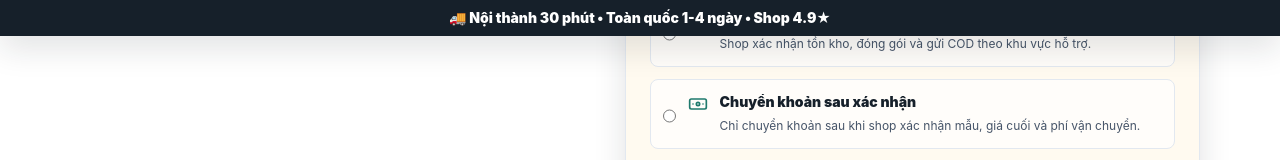
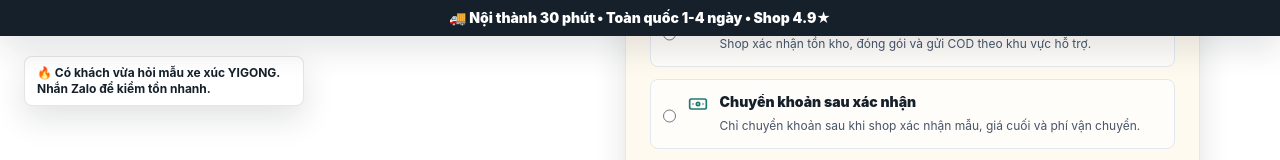
Before and after one commit to Napigostore/Xe-c-ng-tr-nh, a Next.js app: page / in a window 1280 px wide. Both pictures are taken after a click on the button "Copy đơn". Shown: the part 3345-3505 px from the top of the page. Built offline with nearby package versions, Linux system fonts and the light colour scheme.

Commit message:
Add stronger conversion triggers

```diff
--- a/app/components/ConversionWidgets.tsx
+++ b/app/components/ConversionWidgets.tsx
@@ -23,14 +23,24 @@ export function ConversionWidgets({
   shopUrl
 }: ConversionWidgetsProps) {
   const [showOffer, setShowOffer] = useState(false);
+  const [showProof, setShowProof] = useState(false);
 
   useEffect(() => {
     const dismissedAt = Number(localStorage.getItem(storageKey) || 0);
     const shouldShow = Date.now() - dismissedAt > oneDay;
     if (!shouldShow) return;
 
-    const timer = window.setTimeout(() => setShowOffer(true), 20000);
+    const timer = window.setTimeout(() => setShowOffer(true), 18000);
     return () => window.clearTimeout(timer);
+  }, []);
+
+  useEffect(() => {
+    const timer = window.setTimeout(() => setShowProof(true), 8000);
+    const hideTimer = window.setTimeout(() => setShowProof(false), 18000);
+    return () => {
+      window.clearTimeout(timer);
+      window.clearTimeout(hideTimer);
+    };
   }, []);
 
   const closeOffer = () => {
@@ -43,6 +53,12 @@ export function ConversionWidgets({
       <div className="fixed inset-x-0 top-0 z-50 bg-ink px-3 py-2 text-center text-xs font-black text-white shadow-lift md:text-sm">
         🚚 Nội thành 30 phút • Toàn quốc 1-4 ngày • Shop 4.9★
       </div>
+
+      {showProof ? (
+        <div className="fixed left-3 top-12 z-40 max-w-[280px] rounded-[8px] border border-black/10 bg-white px-3 py-2 text-xs font-bold text-ink shadow-lift md:left-6 md:top-14">
+          🔥 Có khách vừa hỏi mẫu xe xúc YIGONG. Nhắn Zalo để kiểm tồn nhanh.
+        </div>
+      ) : null}
 
       <a
         href={primaryChatUrl}
@@ -79,10 +95,10 @@ export function ConversionWidgets({
             <div className="flex items-start justify-between gap-3">
               <div>
                 <p className="text-sm font-semibold uppercase tracking-[0.16em] text-signal-red">
-                  Ưu đãi hôm nay
+                  Đừng bỏ lỡ mẫu đang có sẵn
                 </p>
                 <h2 id="offer-title" className="mt-1 text-2xl font-black">
-                  Nhắn Zalo để kiểm tồn và giữ ưu đãi
+                  Nhắn Zalo để kiểm tồn, xem video thật và giữ mẫu đẹp
                 </h2>
               </div>
               <button
@@ -95,7 +111,7 @@ export function ConversionWidgets({
               </button>
             </div>
             <p className="mt-3 text-sm leading-6 text-slate-600">
-              Shop hỗ trợ chọn mẫu theo độ tuổi, gửi video thật và báo thời gian giao trước khi chốt đơn.
+              Shop hỗ trợ chọn mẫu theo độ tuổi của bé, gửi video sản phẩm thật và báo thời gian giao trước khi chốt đơn.
             </p>
             <div className="mt-4 grid gap-2 rounded-[8px] bg-[#fff2c7] p-3 text-sm font-bold text-ink">
               <p className="flex items-center gap-2">
@@ -103,6 +119,7 @@ export function ConversionWidgets({
                 Nội thành hỏa tốc từ 30 phút, đi tỉnh 1-4 ngày.
               </p>
               <p>Đóng gói kỹ, hỗ trợ đổi trả nếu lỗi kỹ thuật hoặc sai mẫu.</p>
+              <p>Ưu tiên giữ mẫu cho khách nhắn Zalo trước.</p>
             </div>
             <div className="mt-5 grid grid-cols-2 gap-3">
               <a
@@ -110,7 +127,7 @@ export function ConversionWidgets({
                 className="focus-ring inline-flex items-center justify-center gap-2 rounded-[8px] bg-zalo-blue px-4 py-3 text-sm font-bold text-white"
               >
                 <MessageCircle aria-hidden="true" className="size-4" />
-                Nhắn Zalo
+                Kiểm tồn Zalo
               </a>
               <a
                 href={shopUrl}
```
